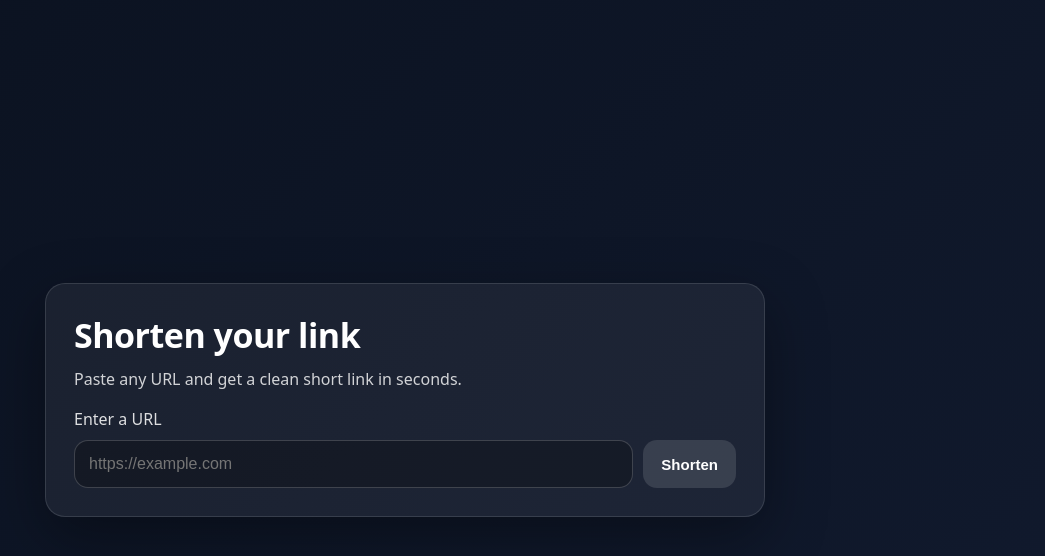
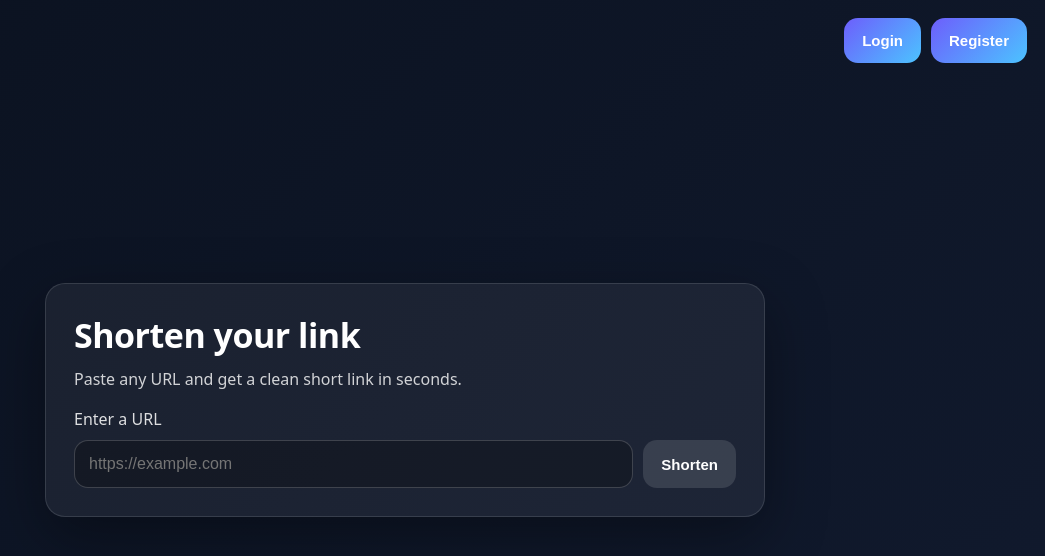
Before and after one commit to eduardMocanu/urlShortenerFrontend, a React (Vite) app: page / in a window 1280 px wide. Shown: the top 556 px of the page, without its empty margins (235-1280 px from the left). Built offline with nearby package versions, Linux system fonts and the light colour scheme.

Commit message:
login, logout, register work + url shortening TODO: add the admin dashboard + account view + metrics analysis

```diff
--- a/package.json
+++ b/package.json
@@ -11,6 +11,7 @@
   },
   "dependencies": {
     "axios": "^1.13.5",
+    "is-url": "^1.2.4",
     "react": "^19.2.0",
     "react-dom": "^19.2.0",
     "react-router-dom": "^7.13.0"
--- a/src/App.jsx
+++ b/src/App.jsx
@@ -1,41 +1,52 @@
-import { useMemo, useState } from "react";
+import { useMemo, useState, useEffect } from "react";
 import "./style.css";
 import axios from "axios";
+import isUrl from "is-url";
+import { useNavigate } from "react-router-dom";
 
-function sanitizeUrl(raw) {
-  if (!raw) return "";
-
-  let s = raw.trim();
-  s = s.replace(/\s+/g, "");
-
-  if (!/^https?:\/\//i.test(s)) {
-    s = "https://" + s;
-  }
-
-  return s;
+function sanitizeUrl(value) {
+  if (!value) return "";
+  return value.trim();
 }
 
 function isValidHttpUrl(value) {
-  try {
-    const url = new URL(value);
-    return url.protocol === "http:" || url.protocol === "https:";
-  } catch {
-    return false;
-  }
+  return isUrl(value);
 }
 
 export default function App() {
+  const navigate = useNavigate();
+
   const [input, setInput] = useState("");
   const [result, setResult] = useState(null);
   const [apiError, setApiError] = useState("");
+  const [token, setToken] = useState(() => localStorage.getItem("token"));
+
+  const isLoggedIn = !!token;
+
+  useEffect(() => {
+    function syncToken() {
+      setToken(localStorage.getItem("token"));
+    }
+
+    window.addEventListener("storage", syncToken);
+    return () => window.removeEventListener("storage", syncToken);
+  }, []);
 
   const sanitized = useMemo(() => sanitizeUrl(input), [input]);
   const valid = sanitized.length === 0 ? true : isValidHttpUrl(sanitized);
 
   const error =
     sanitized.length > 0 && !valid
-      ? "Please enter a valid http(s) URL (example: https://google.com)"
+      ? "Please enter a valid http(s) URL (example: https://www.google.com)"
       : "";
+
+  function handleLogout() {
+    localStorage.removeItem("token");
+    setToken(null);
+    setApiError("");
+    setResult(null);
+    navigate("/login");
+  }
 
   async function handleSubmit(e) {
     e.preventDefault();
@@ -49,9 +60,9 @@ export default function App() {
         "http://localhost:8080/shorten",
         { urlAddress: sanitized },
         {
-          headers: {
-            Authorization: `Bearer ${localStorage.getItem("token")}`,
-          },
+          headers: isLoggedIn
+            ? { Authorization: `Bearer ${token}` }
+            : undefined,
         }
       );
 
@@ -61,7 +72,11 @@ export default function App() {
         code: res.data.code,
       });
     } catch (err) {
-      setApiError("Something went wrong. Please try again.");
+      if (err?.response?.status === 401) {
+        setApiError("You need to log in to shorten URLs.");
+      } else {
+        setApiError("Something went wrong. Please try again.");
+      }
       console.error(err);
     }
   }
@@ -69,6 +84,38 @@ export default function App() {
   return (
     <div className="page">
       <div className="card">
+        <div className="card-top">
+          <div className="auth-buttons">
+            {!isLoggedIn ? (
+              <>
+                <button
+                  className="btn btn-secondary"
+                  type="button"
+                  onClick={() => navigate("/login")}
+                >
+                  Login
+                </button>
+
+                <button
+                  className="btn btn-secondary"
+                  type="button"
+                  onClick={() => navigate("/register")}
+                >
+                  Register
+                </button>
+              </>
+            ) : (
+              <button
+                className="btn btn-secondary"
+                type="button"
+                onClick={handleLogout}
+              >
+                Logout
+              </button>
+            )}
+          </div>
+        </div>
+
         <div className="header">
           <h1>Shorten your link</h1>
           <p>Paste any URL and get a clean short link in seconds.</p>
@@ -96,12 +143,6 @@ export default function App() {
 
           {error && <p className="error">{error}</p>}
           {apiError && <p className="error">{apiError}</p>}
-
-          {sanitized && valid && (
-            <p className="hint">
-              Sanitized: <span>{sanitized}</span>
-            </p>
-          )}
         </form>
 
         {result && (
--- a/src/style.css
+++ b/src/style.css
@@ -18,6 +18,7 @@ body {
   color: var(--text);
 }
 
+/* PAGE */
 .page {
   min-height: 100vh;
   background: linear-gradient(135deg, var(--bg1), var(--bg2));
@@ -26,6 +27,7 @@ body {
   padding: 24px;
 }
 
+/* CARD */
 .card {
   width: 100%;
   max-width: 720px;
@@ -36,6 +38,18 @@ body {
   box-shadow: 0 20px 60px rgba(0, 0, 0, 0.35);
 }
 
+/* AUTH BUTTONS (TOP RIGHT OF SCREEN) */
+.auth-buttons {
+  position: fixed;
+  top: 18px;
+  right: 18px;
+  display: flex;
+  gap: 10px;
+  align-items: center;
+  z-index: 9999;
+}
+
+/* HEADER */
 .header h1 {
   font-size: 34px;
   margin: 0;
@@ -48,6 +62,7 @@ body {
   opacity: 0.8;
 }
 
+/* FORM */
 .label {
   display: block;
   margin-top: 18px;
@@ -79,6 +94,7 @@ body {
   border-color: var(--danger);
 }
 
+/* BUTTONS */
 .btn {
   padding: 14px 18px;
   border-radius: 14px;
@@ -95,22 +111,26 @@ body {
   background: rgba(255, 255, 255, 0.12);
 }
 
+.btn-secondary {
+  background: rgba(255, 255, 255, 0.12);
+  border: 1px solid var(--border);
+  font-weight: 600;
+  padding: 10px 14px;
+  border-radius: 12px;
+}
+
+.btn-secondary:hover {
+  background: rgba(255, 255, 255, 0.18);
+}
+
+/* ERRORS */
 .error {
   margin-top: 10px;
   color: #ff8a8a;
   font-size: 14px;
 }
 
-.hint {
-  margin-top: 10px;
-  opacity: 0.75;
-  font-size: 14px;
-}
-
-.hint span {
-  opacity: 1;
-}
-
+/* RESULT */
 .result {
   margin-top: 22px;
   padding: 16px;
```
Also changed, not shown: 1 other file (tests, documents, lock files or other folders).
